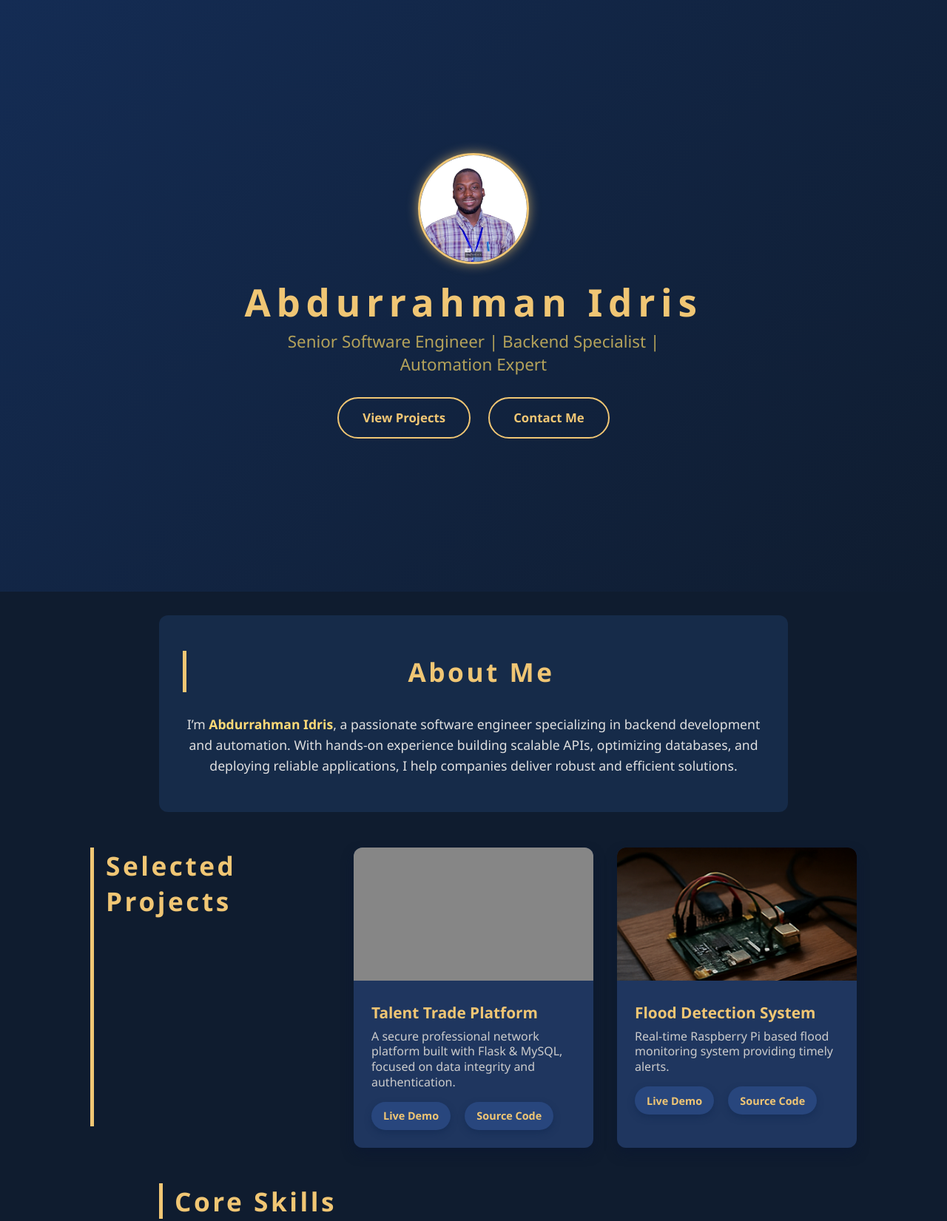
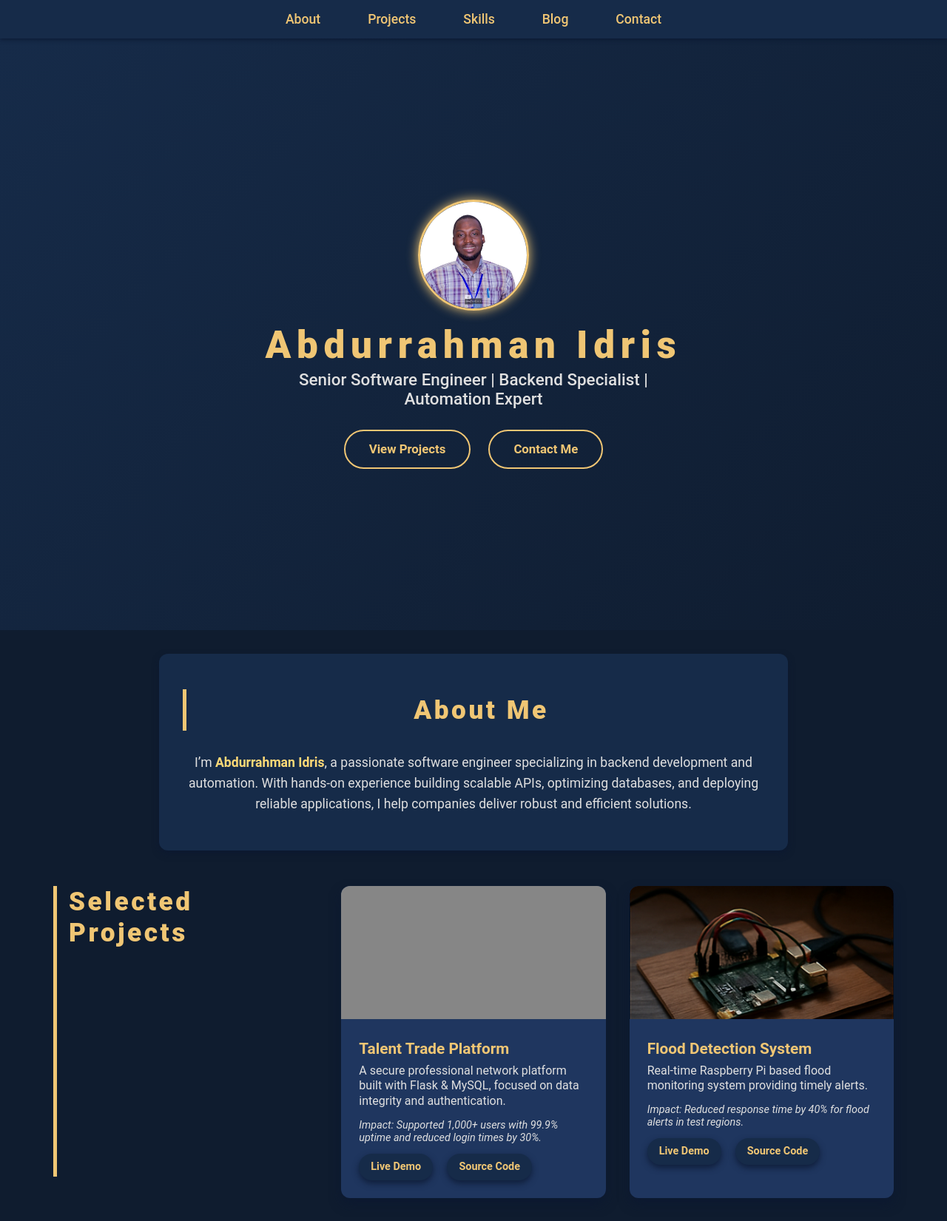
Before and after one commit to AbdurrahmanIdr/portfolio, a plain HTML site: page index.html in a window 1280 px wide. Shown: the top 1651 px of the page at 74% size. Drawn offline with Linux system fonts and the light colour scheme; grey boxes are pictures that could not be loaded.

Commit message:
Update index.html

```diff
--- a/index.html
+++ b/index.html
@@ -8,25 +8,87 @@
   /* Reset */
   * { margin: 0; padding: 0; box-sizing: border-box; }
   body {
-    font-family: 'Segoe UI', Tahoma, Geneva, Verdana, sans-serif;
-    background: #0f1c2f;
-    color: #e0e0e0;
+    font-family: 'Roboto', 'Segoe UI', Tahoma, Geneva, Verdana, sans-serif;
+    background: var(--bg-color);
+    color: var(--text-color);
     overflow-x: hidden;
+    transition: background-color 0.3s ease, color 0.3s ease;
+  }
+  :root {
+    /* Dark Mode */
+    --bg-color: #0f1c2f;
+    --text-color: #e0e0e0;
+    --section-bg: #162b49;
+    --card-bg: #1f365f;
+    --accent-color: #f0c674;
+    --accent-hover: #ffda77;
+    --shadow-color: #0b1831cc;
+  }
+  [data-theme="light"] {
+    /* Light Mode */
+    --bg-color: #f5f5f5;
+    --text-color: #333333;
+    --section-bg: #ffffff;
+    --card-bg: #ffffff;
+    --accent-color: #1a73e8;
+    --accent-hover: #4285f4;
+    --shadow-color: #0000001a;
   }
   a {
-    color: #f0c674;
+    color: var(--accent-color);
     text-decoration: none;
   }
   a:hover {
-    color: #ffda77;
+    color: var(--accent-hover);
   }
   /* Container */
   .container {
-    max-width: 1100px;
+    max-width: 1200px;
     margin: 0 auto;
     padding: 2rem;
   }
-
+  /* Navigation */
+  nav {
+    position: sticky;
+    top: 0;
+    background: var(--section-bg);
+    padding: 1rem 2rem;
+    z-index: 1000;
+    box-shadow: 0 2px 5px var(--shadow-color);
+  }
+  nav ul {
+    display: flex;
+    justify-content: center;
+    gap: 2rem;
+    list-style: none;
+  }
+  nav a {
+    font-weight: 500;
+    font-size: 1.1rem;
+    padding: 0.5rem 1rem;
+    transition: color 0.3s ease;
+  }
+  nav a:hover {
+    color: var(--accent-hover);
+  }
+  /* Theme Toggle */
+  #theme-toggle {
+    position: fixed;
+    top: 1rem;
+    right: 1rem;
+    background: var(--accent-color);
+    color: var(--bg-color);
+    border: none;
+    padding: 0.5rem 1rem;
+    border-radius: 20px;
+    cursor: pointer;
+    font-size: 0.9rem;
+    font-weight: 600;
+    transition: background-color 0.3s ease, color 0.3s ease;
+  }
+  #theme-toggle:hover {
+    background: var(--accent-hover);
+  }
   /* Hero Section */
   header {
     min-height: 100vh;
@@ -36,16 +98,16 @@
     flex-direction: column;
     text-align: center;
     padding: 2rem;
-    background: linear-gradient(135deg, #142c54, #0f1c2f);
+    background: linear-gradient(135deg, var(--section-bg), var(--bg-color));
   }
   header img {
     width: 150px;
     height: 150px;
     border-radius: 50%;
-    border: 3px solid #f0c674;
+    border: 3px solid var(--accent-color);
     margin-bottom: 1rem;
     object-fit: cover;
-    box-shadow: 0 0 15px #f0c674aa;
+    box-shadow: 0 0 15px var(--accent-color);
     transition: transform 0.3s ease;
   }
   header img:hover {
@@ -56,12 +118,12 @@
     letter-spacing: 0.15em;
     margin-bottom: 0.2rem;
     font-weight: 900;
-    color: #f0c674;
+    color: var(--accent-color);
   }
   header p {
     font-size: 1.4rem;
     font-weight: 500;
-    color: #b4a25a;
+    color: var(--text-color);
     margin-bottom: 1.8rem;
     max-width: 550px;
   }
@@ -73,34 +135,32 @@
   }
   header .btn {
     padding: 0.9rem 2rem;
-    border: 2px solid #f0c674;
+    border: 2px solid var(--accent-color);
     background: transparent;
-    color: #f0c674;
+    color: var(--accent-color);
     font-weight: 600;
     font-size: 1.05rem;
     border-radius: 30px;
     cursor: pointer;
-    transition: background-color 0.3s ease;
+    transition: background-color 0.3s ease, color 0.3s ease;
   }
   header .btn:hover {
-    background-color: #f0c674;
-    color: #0f1c2f;
+    background-color: var(--accent-color);
+    color: var(--bg-color);
   }
-
   /* Section Titles */
   section h2 {
     font-size: 2.2rem;
-    border-left: 5px solid #f0c674;
+    border-left: 5px solid var(--accent-color);
     padding-left: 1rem;
     margin-bottom: 1.8rem;
     font-weight: 800;
     letter-spacing: 0.1em;
-    color: #f0c674;
+    color: var(--accent-color);
   }
-
   /* About */
   #about {
-    background: #162b49;
+    background: var(--section-bg);
     padding: 3rem 2rem;
     border-radius: 12px;
     margin-bottom: 3rem;
@@ -110,29 +170,29 @@
     margin-left: auto;
     margin-right: auto;
     text-align: center;
+    box-shadow: 0 4px 10px var(--shadow-color);
   }
   #about strong {
-    color: #ffda77;
+    color: var(--accent-hover);
   }
-
   /* Projects */
   #projects {
     display: grid;
-    grid-template-columns: repeat(auto-fit,minmax(320px,1fr));
+    grid-template-columns: repeat(auto-fit, minmax(320px, 1fr));
     gap: 2rem;
     margin-bottom: 3rem;
   }
   .project-card {
-    background: #1f365f;
+    background: var(--card-bg);
     border-radius: 12px;
-    box-shadow: 0 8px 15px #0b1831cc;
+    box-shadow: 0 8px 15px var(--shadow-color);
     overflow: hidden;
     transition: transform 0.4s ease, box-shadow 0.4s ease;
     cursor: pointer;
   }
   .project-card:hover {
     transform: translateY(-12px);
-    box-shadow: 0 15px 30px #f0c674cc;
+    box-shadow: 0 15px 30px var(--shadow-color);
   }
   .project-img {
     width: 100%;
@@ -150,33 +210,38 @@
   .project-title {
     font-weight: 700;
     font-size: 1.3rem;
-    color: #f0c674;
+    color: var(--accent-color);
     margin-bottom: 0.5rem;
   }
   .project-desc {
     font-size: 1rem;
-    color: #ccc;
+    color: var(--text-color);
     line-height: 1.3;
+    margin-bottom: 0.8rem;
+  }
+  .project-impact {
+    font-size: 0.9rem;
+    color: var(--text-color);
+    font-style: italic;
+    margin-bottom: 0.8rem;
   }
   .project-links {
-    margin-top: 1rem;
     display: flex;
     gap: 1.2rem;
   }
   .project-links a {
-    background: #28467d;
+    background: var(--section-bg);
     padding: 0.6rem 1rem;
     border-radius: 30px;
     font-weight: 600;
     font-size: 0.9rem;
-    box-shadow: 0 4px 8px #142c54aa;
-    transition: background-color 0.3s ease;
+    box-shadow: 0 4px 8px var(--shadow-color);
+    transition: background-color 0.3s ease, color 0.3s ease;
   }
   .project-links a:hover {
-    background: #f0c674;
-    color: #162b49;
+    background: var(--accent-color);
+    color: var(--bg-color);
   }
-
   /* Skills */
   #skills {
     max-width: 850px;
@@ -189,13 +254,13 @@
     justify-content: center;
   }
   .skill {
-    background: #1c2a4a;
+    background: var(--section-bg);
     border-radius: 50px;
     padding: 0.8rem 1.5rem;
     font-weight: 700;
-    color: #f0c674;
+    color: var(--accent-color);
     font-size: 1rem;
-    box-shadow: 0 4px 10px #0b1831cc;
+    box-shadow: 0 4px 10px var(--shadow-color);
     user-select: none;
     cursor: default;
     transition: transform 0.25s ease;
@@ -203,15 +268,45 @@
   .skill:hover {
     transform: scale(1.1);
   }
-
+  /* Blog */
+  #blog {
+    background: var(--section-bg);
+    padding: 3rem 2rem;
+    border-radius: 12px;
+    margin-bottom: 3rem;
+    max-width: 850px;
+    margin-left: auto;
+    margin-right: auto;
+    box-shadow: 0 4px 10px var(--shadow-color);
+  }
+  .blog-post {
+    margin-bottom: 2rem;
+  }
+  .blog-post h3 {
+    font-size: 1.5rem;
+    color: var(--accent-color);
+    margin-bottom: 0.5rem;
+  }
+  .blog-post .date {
+    font-size: 0.9rem;
+    color: var(--text-color);
+    font-style: italic;
+    margin-bottom: 0.8rem;
+  }
+  .blog-post p {
+    font-size: 1rem;
+    line-height: 1.6;
+    color: var(--text-color);
+  }
   /* Contact */
   #contact {
-    background: #162b49;
+    background: var(--section-bg);
     padding: 3rem 2rem;
     border-radius: 12px;
     max-width: 600px;
     margin: 0 auto 3rem auto;
     text-align: center;
+    box-shadow: 0 4px 10px var(--shadow-color);
   }
   #contact p {
     margin-bottom: 1rem;
@@ -221,24 +316,35 @@
     display: inline-block;
     margin: 0 1rem;
     font-size: 2rem;
-    color: #f0c674;
+    color: var(--accent-color);
     transition: color 0.3s ease;
   }
   #contact a:hover {
-    color: #ffda77;
+    color: var(--accent-hover);
   }
-
   /* Footer */
   footer {
     text-align: center;
     padding: 1rem;
     font-size: 0.9rem;
-    color: #888;
+    color: var(--text-color);
+    opacity: 0.7;
     user-select: none;
   }
 </style>
 </head>
 <body>
+<button id="theme-toggle">Toggle Theme</button>
+
+<nav>
+  <ul>
+    <li><a href="#about">About</a></li>
+    <li><a href="#projects">Projects</a></li>
+    <li><a href="#skills">Skills</a></li>
+    <li><a href="#blog">Blog</a></li>
+    <li><a href="#contact">Contact</a></li>
+  </ul>
+</nav>
 
 <header>
   <img src="profile.jpg" alt="Abdurrahman Idris" />
@@ -266,6 +372,7 @@
       <div class="project-content">
         <div class="project-title">Talent Trade Platform</div>
         <div class="project-desc">A secure professional network platform built with Flask & MySQL, focused on data integrity and authentication.</div>
+        <div class="project-impact">Impact: Supported 1,000+ users with 99.9% uptime and reduced login times by 30%.</div>
         <div class="project-links">
           <a href="https://github.com/AbdurrahmanIdr/talent_trade" target="_blank" rel="noopener">Live Demo</a>
           <a href="https://github.com/AbdurrahmanIdr/talent_trade" target="_blank" rel="noopener">Source Code</a>
@@ -277,6 +384,7 @@
       <div class="project-content">
         <div class="project-title">Flood Detection System</div>
         <div class="project-desc">Real-time Raspberry Pi based flood monitoring system providing timely alerts.</div>
+        <div class="project-impact">Impact: Reduced response time by 40% for flood alerts in test regions.</div>
         <div class="project-links">
           <a href="https://beebotte.com/dash/8f079aa0-6938-11ef-8773-493c1a9a72df?shareid=shareid_K1ESIzyKiYx86OhG" rel="noopener">Live Demo</a>
           <a href="https://github.com/AbdurrahmanIdr/sensor" rel="noopener">Source Code</a>
@@ -296,6 +404,19 @@
     </div>
   </section>
 
+  <section id="blog">
+    <h2>Blog</h2>
+    <div class="blog-post">
+      <h3>Building Scalable APIs with Flask</h3>
+      <div class="date">June 2, 2025</div>
+      <p>
+        In this post, I share my journey of building a scalable REST API using Flask and MySQL.
+        From structuring endpoints to optimizing database queries, I cover key practices that ensure performance and reliability.
+        Stay tuned for more insights on backend development!
+      </p>
+    </div>
+  </section>
+
   <section id="contact">
     <h2>Get In Touch</h2>
     <p>Feel free to reach out via email or LinkedIn.</p>
@@ -306,8 +427,25 @@
 </div>
 
 <footer>
-  &copy; 2025 Abdurrahman Idris. All rights reserved.
+  © 2025 Abdurrahman Idris. All rights reserved.
 </footer>
 
+<script>
+  const toggleButton = document.getElementById('theme-toggle');
+  const htmlElement = document.documentElement;
+
+  // Check for saved theme preference
+  const savedTheme = localStorage.getItem('theme') || 'dark';
+  htmlElement.setAttribute('data-theme', savedTheme);
+  toggleButton.textContent = savedTheme === 'dark' ? 'Switch to Light Mode' : 'Switch to Dark Mode';
+
+  toggleButton.addEventListener('click', () => {
+    const currentTheme = htmlElement.getAttribute('data-theme');
+    const newTheme = currentTheme === 'dark' ? 'light' : 'dark';
+    htmlElement.setAttribute('data-theme', newTheme);
+    localStorage.setItem('theme', newTheme);
+    toggleButton.textContent = newTheme === 'dark' ? 'Switch to Light Mode' : 'Switch to Dark Mode';
+  });
+</script>
 </body>
 </html>
```
